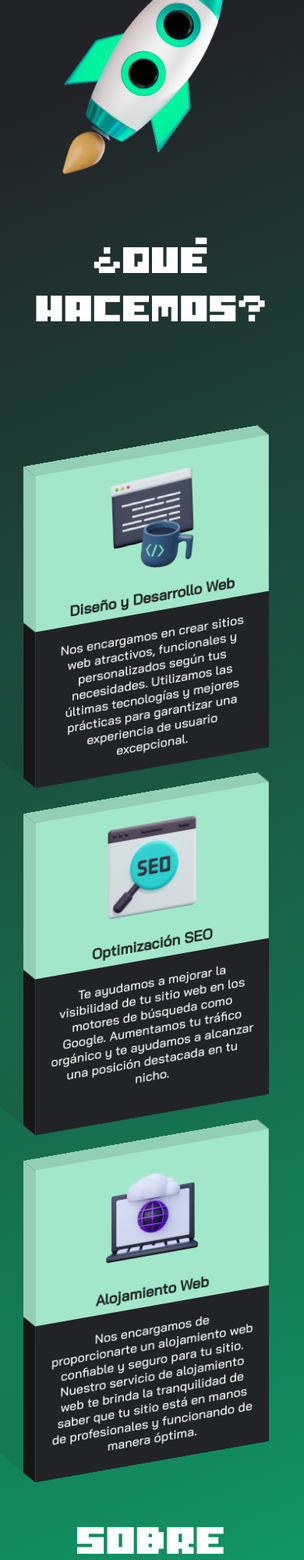
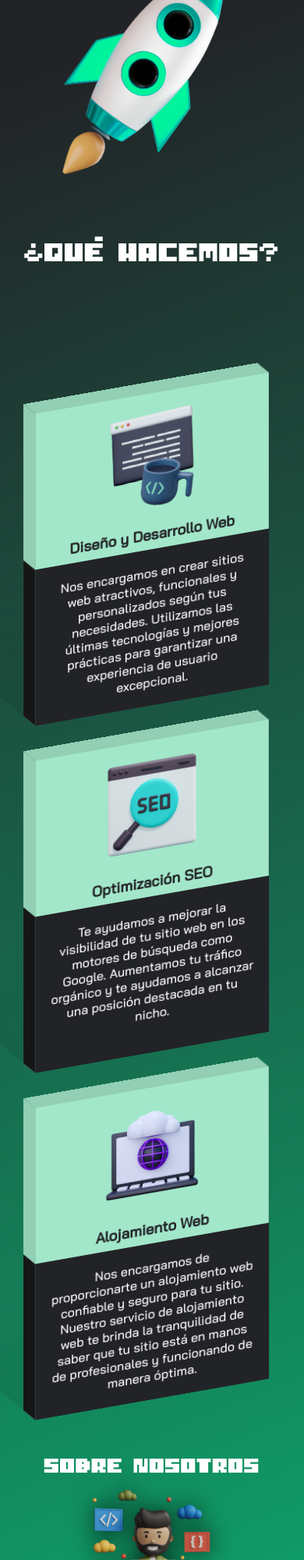
Before and after one commit to Luchovilla7/pixelpair, a plain HTML site: page index.html in a window 390 px wide. Shown: the part 761-2761 px from the top of the page at 78% size. Drawn offline with nearby package versions, Linux system fonts and the light colour scheme.

Commit message:
edit font size the subtitles

```diff
--- a/css/style.css
+++ b/css/style.css
@@ -759,6 +759,14 @@ footer {
         margin-top: 4rem;
     }
 
+    .section-title {
+        font-size: 23px;
+    }
+
+    .centrar-texto {
+        font-size: 27px;
+    }
+
     .contact_info {
         display: none;
     }
```
